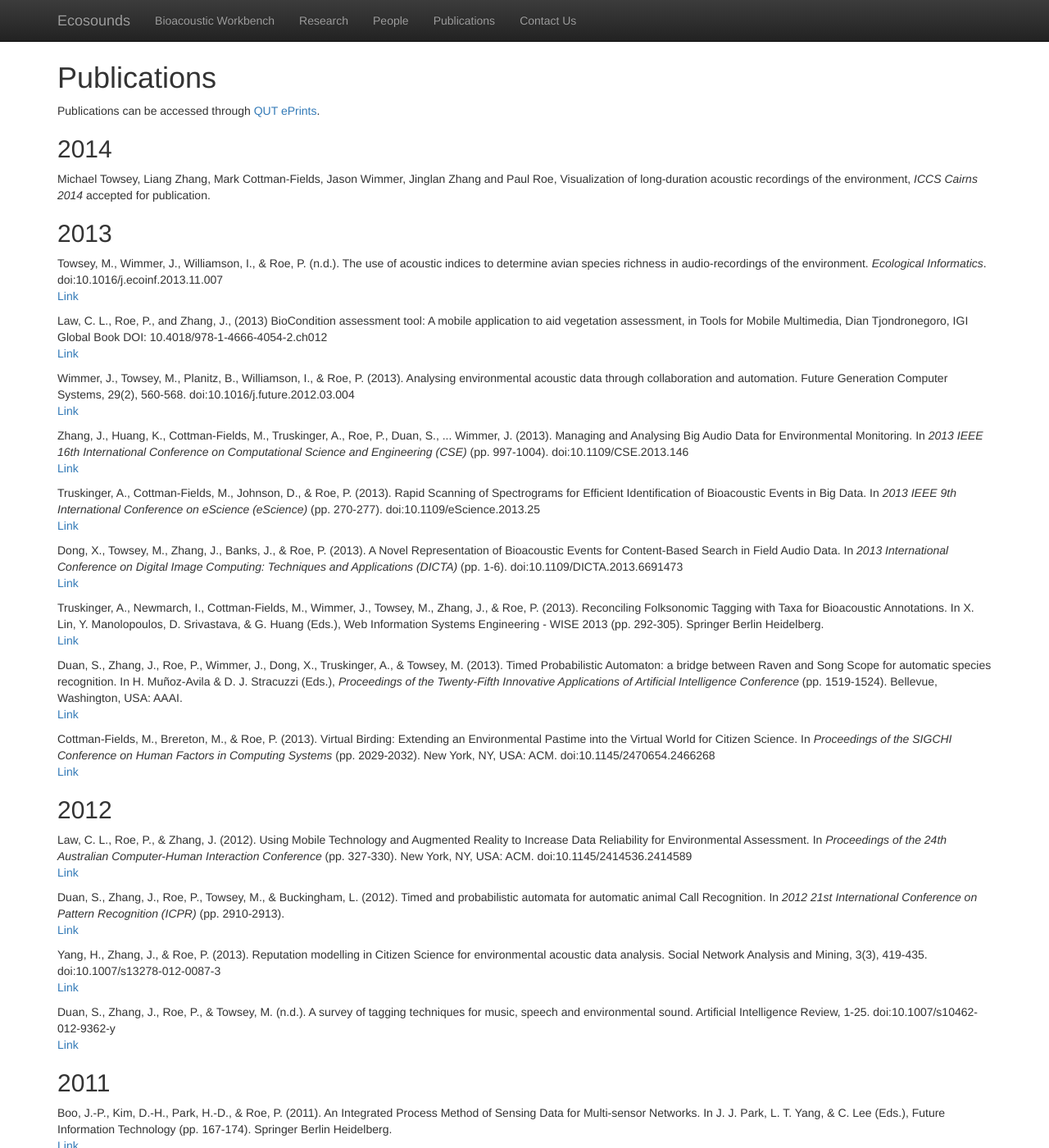
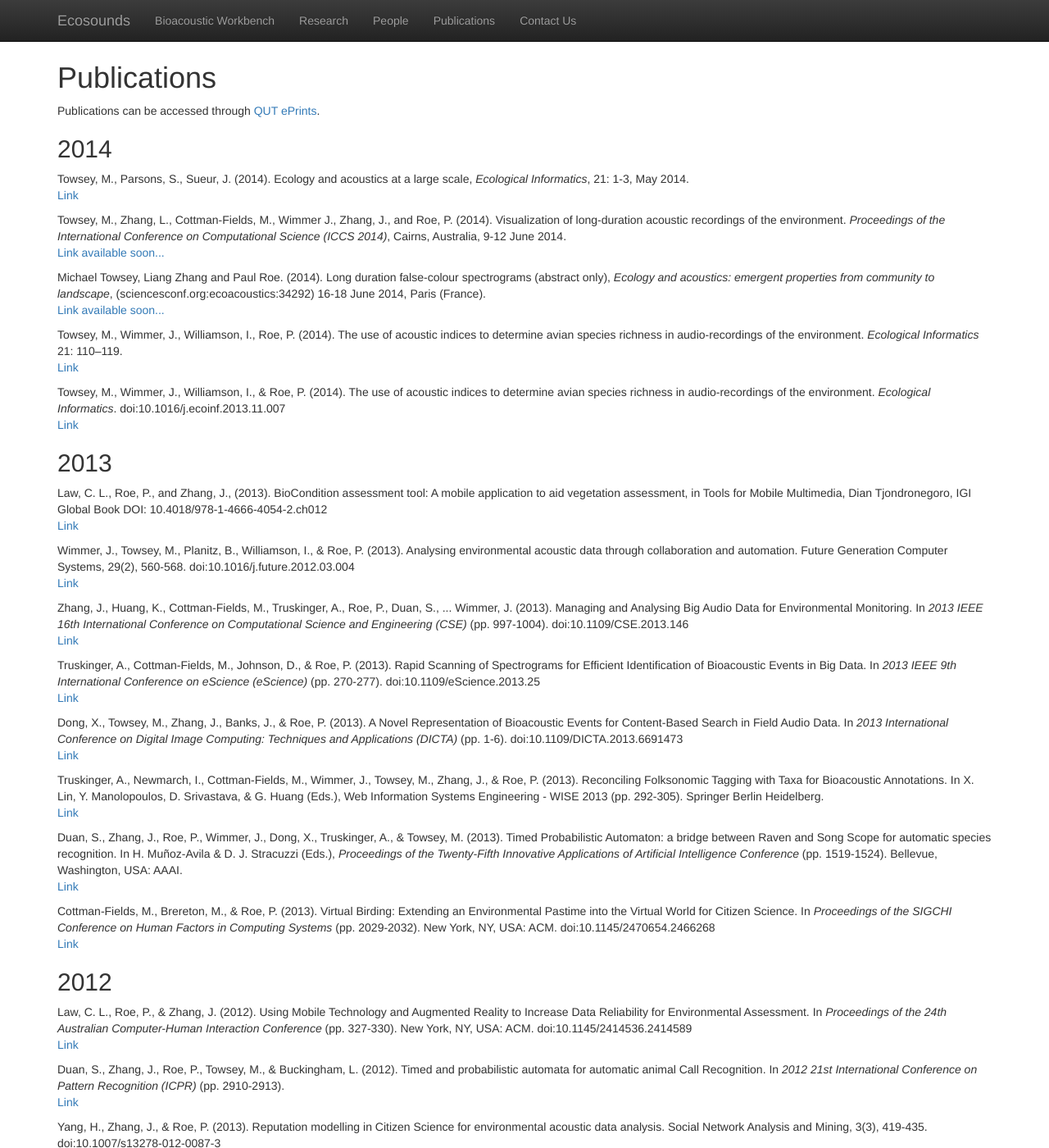
Before and after one commit to QutEcoacoustics/research-blog, a Jekyll site: the page built from publications/publications.html, in a window 1280 px wide and 1400 px high. Shown: the whole window at 82% size. Built offline with Jekyll 4.4.1, drawn with Linux system fonts in a browser that asks for light colours; nearby versions of some CDN libraries; Markdown is read by kramdown in place of the engine named in the settings; some of the changed text lies outside the part shown.

Commit message:
Added 2014 publications

```diff
--- a/publications/publications.html
+++ b/publications/publications.html
@@ -11,19 +11,47 @@
 
 <h2>2014</h2>
 
-    <p>Michael Towsey, Liang Zhang, Mark Cottman-Fields, Jason Wimmer, Jinglan Zhang and Paul Roe, Visualization of
-        long-duration acoustic recordings of the environment, <i>ICCS Cairns 2014</i> accepted for publication.</p>
+<p>
+    Towsey, M., Parsons, S., Sueur, J. (2014). Ecology and acoustics at a large scale, <i>Ecological Informatics</i>, 21:
+    1-3,
+    May 2014.
+    <br>
+    <a href="http://dx.doi.org/10.1016/j.ecoinf.2014.02.002">Link</a>
+</p>
 
-    <h2>2013</h2>
+<p>
+    Towsey, M., Zhang, L., Cottman-Fields, M., Wimmer J., Zhang, J., and Roe, P. (2014). Visualization of
+    long-duration acoustic recordings of the environment. <i>Proceedings of the International Conference on
+    Computational Science (ICCS 2014)</i>, Cairns, Australia, 9-12 June 2014.
+    <br>
+    <a href="">Link available soon...</a>
+</p>
 
-    <p>Towsey, M., Wimmer, J., Williamson, I., &amp; Roe, P. (n.d.). The use of acoustic indices to determine avian
+<p>
+    Michael Towsey, Liang Zhang and Paul Roe. (2014). Long duration false-colour spectrograms (abstract only), <i>Ecology
+    and acoustics: emergent properties from community to landscape</i>, (sciencesconf.org:ecoacoustics:34292) 16-18 June
+    2014, Paris (France).
+    <br>
+    <a href="">Link available soon...</a>
+</p>
+
+<p>
+    Towsey, M., Wimmer, J., Williamson, I., Roe, P. (2014). The use of acoustic indices to determine avian species
+    richness in audio-recordings of the environment. <i>Ecological Informatics</i> 21: 110–119.
+    <br>
+    <a href="http://dx.doi.org/10.1016/j.ecoinf.2013.11.007">Link</a>
+</p>
+
+<p>Towsey, M., Wimmer, J., Williamson, I., &amp; Roe, P. (2014). The use of acoustic indices to determine avian
     species richness in audio-recordings of the environment. <i>Ecological Informatics</i>.
     doi:10.1016/j.ecoinf.2013.11.007
     <br/>
     <a href="http://www.sciencedirect.com/science/article/pii/S1574954113001209">Link</a>
 </p>
 
-    <p>Law, C. L., Roe, P., and Zhang, J., (2013) BioCondition assessment tool: A mobile application to aid vegetation
+<h2>2013</h2>
+
+<p>Law, C. L., Roe, P., and Zhang, J., (2013). BioCondition assessment tool: A mobile application to aid vegetation
     assessment, in Tools for Mobile Multimedia, Dian Tjondronegoro, IGI Global Book DOI:
     10.4018/978-1-4666-4054-2.ch012
     <br/>
@@ -109,6 +137,12 @@
     <a href="http://link.springer.com/article/10.1007%2Fs10462-012-9362-y">Link</a>
 </p>
 
+<p>Towsey, M., Planitz, B., Nantes, A., Wimmer, J., &amp; Roe, P. (2012). A toolbox for animal call recognition.
+    Bioacoustics, 21(2), 107-125. doi:10.1080/09524622.2011.648753
+    <br/>
+    <a href="http://www.tandfonline.com/doi/abs/10.1080/09524622.2011.648753#.U2iO9PmSz0c">Link</a>
+</p>
+
 <h2>2011</h2>
 
 <p>Boo, J.-P., Kim, D.-H., Park, H.-D., &amp; Roe, P. (2011). An Integrated Process Method of Sensing Data for
@@ -152,12 +186,6 @@
     <a href="http://www.sciencedirect.com/science/article/pii/S1877050911003516">Link</a>
 </p>
 
-    <p>Towsey, M., Planitz, B., Nantes, A., Wimmer, J., &amp; Roe, P. (2012). A toolbox for animal call recognition.
-        Bioacoustics, 21(2), 107-125. doi:10.1080/09524622.2011.648753
-        <br/>
-        <a href="http://www.tandfonline.com/doi/abs/10.1080/09524622.2011.648753#.U2iO9PmSz0c">Link</a>
-        </p>
-
 <p>Ellis, W., Bercovitch, F., FitzGibbon, S., Roe, P., Wimmer, J., Melzer, A., &amp; Wilson, R. (2011). Koala
     bellows and their association with the spatial dynamics of free-ranging koalas. Behavioral Ecology, 22(2),
     372-377. doi:10.1093/beheco/arq216
```
Also changed, not shown: other parts of publications/publications.html (+1 -1 lines). Lines whose indentation alone changed are shown as unchanged.
